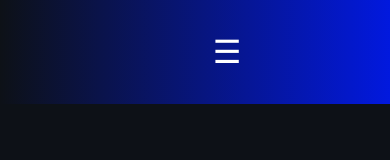
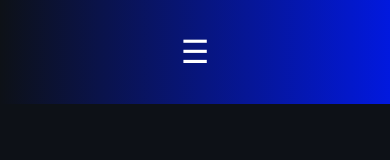
Before and after one commit to CCray21/Portfolio-website, a React (Vite) app: page / in a window 390 px wide. Shown: the top 160 px of the page. Built offline with nearby package versions, Linux system fonts and the light colour scheme.

Commit message:
centered the header, made font more readable for mobile nav

```diff
--- a/package.json
+++ b/package.json
@@ -10,6 +10,11 @@
     "preview": "vite preview"
   },
   "dependencies": {
+    "@fortawesome/fontawesome-svg-core": "^7.0.0",
+    "@fortawesome/free-brands-svg-icons": "^7.0.0",
+    "@fortawesome/free-regular-svg-icons": "^7.0.0",
+    "@fortawesome/free-solid-svg-icons": "^7.0.0",
+    "@fortawesome/react-fontawesome": "^0.2.3",
     "react": "^19.1.0",
     "react-dom": "^19.1.0"
   },
--- a/src/Header/Header.jsx
+++ b/src/Header/Header.jsx
@@ -31,9 +31,7 @@ function Header()
     return (
     <header className={`${styles.header} ${scrolled ? styles.scrolled : ''}`}>
       <nav className={styles.nav}>
-        <button className={styles.hamburger} onClick={toggleMenu}>
-        ☰
-        </button>
+        <button className={styles.hamburger} onClick={toggleMenu}>☰</button>
             <ul className={`${styles.navList} ${menuOpen ? styles.open : ''}`}>
             <li><a href="#aboutMe" onClick={() => setMenuOpen(false)}>About me</a></li>
             <li><a href="#projects" onClick={() => setMenuOpen(false)}>Projects</a></li>
--- a/src/Header/Header.module.css
+++ b/src/Header/Header.module.css
@@ -5,8 +5,6 @@
   width: 100%;
   background: linear-gradient(to right, #0d1117, #001aff);
   padding: 2rem 2rem;
-  display: flex;
-  justify-content: center;
   font-family: Poppins, Montserrat;
   transition: padding 0.3s ease, box-shadow 0.3s ease;
 }
@@ -60,11 +58,16 @@ a:hover
         box-shadow: 0 4px 12px rgba(0,0,0,0.3);
     }
     .hamburger{
-        display: block;
+        display: flex;
         background: none;
         border: none;
         font-size: 2rem;
         color: white;
         cursor: pointer;
+        align-self: center;
+        margin-right: 4rem;
+    }
+    a{
+        color: #ffffff;
     }
 }
```
Also changed, not shown: 14 other files (tests, documents, lock files or other folders).
